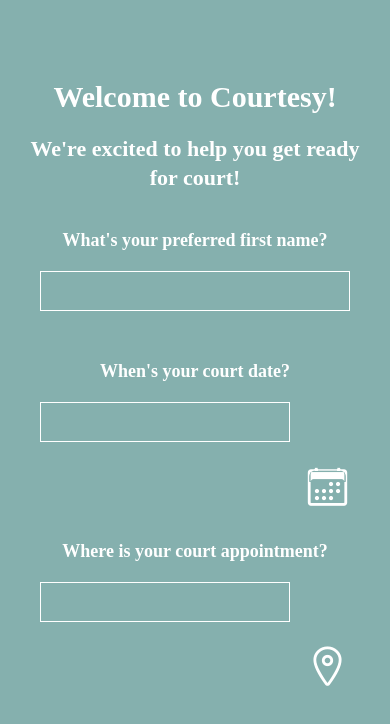
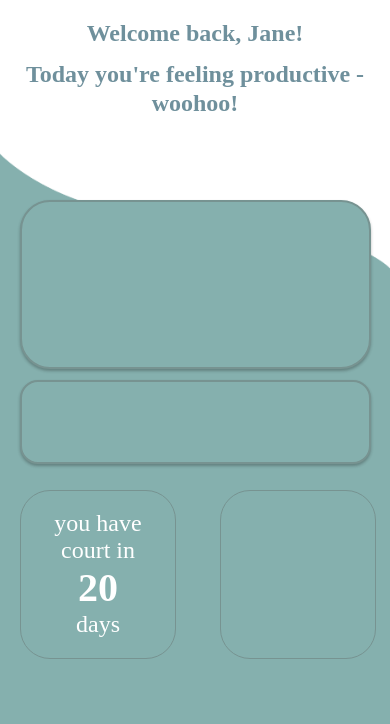
Before and after one commit to alissav30/courtesy, a React Native app: screen /Home in a window 390 px wide. Shown: the top 724 px of the page. Built offline with nearby package versions, Linux system fonts and the light colour scheme.

Commit message:
working on my plan

```diff
--- a/App.js
+++ b/App.js
@@ -4,8 +4,8 @@ import { Ionicons } from '@expo/vector-icons';
 import { NavigationContainer } from '@react-navigation/native';
 import { createBottomTabNavigator } from '@react-navigation/bottom-tabs';
 import HomeScreen from './screens/HomeScreen';
-import SignUpFlow from './screens/SignUpFlow';
-//import SignUpFlow from './screens/SignUpFlowCopy';
+//import SignUpFlow from './screens/SignUpFlow';
+import SignUpFlow from './screens/MyPlanScreen';
 
 
 // function HomeScreen() {
--- /dev/null
+++ b/screens/MyPlanScreen.js
@@ -0,0 +1,133 @@
+import * as React from 'react';
+import {
+  TouchableOpacity,
+  StyleSheet,
+  View,
+  Text,
+  SafeAreaView,
+  ImageBackground,
+} from 'react-native';
+
+const swoopBackground = require("./home_background.png");
+
+
+const HomeScreen = ({ navigation }) => {
+  return (
+      <View style={{ flex: 1, padding: 0 }}>
+        <ImageBackground source={swoopBackground} style={{width: '100%', height: '100%'}}>
+          <View style={styles.welcomeTextContainer}>
+            <Text style={styles.welcomeText}>
+              {/* Name needs to be a variable */}
+              Welcome back, Jane!
+            </Text>
+          </View>
+          <View style={styles.moodTextContainer}>
+            <Text style={styles.moodText}>
+              {/* Mood needs to be a variable */}
+              Today you're feeling productive - woohoo!
+            </Text>
+          </View>
+          {/* task module */}
+          <TouchableOpacity style={[
+            styles.module,
+            styles.dropShadow,
+            { top: 200, height: "20%" }
+          ]}/>
+          {/* call the court module */}
+          <TouchableOpacity style={[
+            styles.module,
+            styles.dropShadow,
+            { top: 380, height: "10%", borderRadius: '18px' }
+          ]}/>
+          {/* countdown module */}
+          <View style={[styles.module,
+            { top: 490, height: "20%", width: "40%", borderWidth: 1.5, borderColor: '#779391', justifyContent: "center"}
+          ]}>
+            <Text style={styles.countdownText}>you have</Text>
+            <Text style={styles.countdownText}>court in</Text>
+            {/* number needs to be a variable */}
+            <Text style={styles.countdownNumber}>20</Text>
+            <Text style={styles.countdownText}>days</Text>
+          </View>
+          {/* map module */}
+          <View style={[styles.module,
+            { top: 490, left: 220, height: "20%", width: "40%", borderWidth: 1.5, borderColor: '#779391' }
+          ]}/>
+        </ImageBackground>
+      </View>
+  );
+};
+
+const styles = StyleSheet.create({
+  button: {
+    alignItems: 'center',
+    backgroundColor: '#DDDDDD',
+    padding: 10,
+    width: 300,
+    marginTop: 16,
+  },
+  welcomeTextContainer: {
+    position: 'absolute',
+    top: 20,
+    left: 0,
+    right: 0,
+    bottom: 0,
+    alignItems: 'center',
+  },
+  welcomeText: {
+    fontFamily: "Avenir",
+    fontWeight: "bold",
+    fontSize: 24,
+    textAlign: "center",
+    color: "#6F909C",
+  },
+  moodTextContainer: {
+    position: 'absolute',
+    top: 60,
+    left: 0,
+    right: 0,
+    bottom: 0,
+    alignItems: 'center',
+  },
+  moodText: {
+    fontFamily: "Avenir",
+    fontWeight: "bold",
+    fontSize: 24,
+    lineHeight: 29,
+    textAlign: "center",
+    color: "#6F909C",
+  },
+  module: {
+    backgroundColor: "#85B0AE",
+    borderWidth: 2,
+    borderColor: "#779391",
+    position: 'absolute',
+    width: '90%',
+    height: "20%",
+    left: 20,
+    right: 0,
+    bottom: 0,
+    borderRadius: 30,
+  },
+  countdownText: {
+    color: "#fff",
+    textAlign: "center",
+    fontSize: 24,
+    fontFamily: "Avenir",
+  },
+  countdownNumber: {
+    color: "#fff",
+    textAlign: "center",
+    fontSize: 40,
+    fontWeight: "bold",
+    fontFamily: "Avenir",
+  },
+  dropShadow:  {
+    shadowColor: '#171717',
+    shadowOffset: {width: 0, height: 2},
+    shadowOpacity: 0.3,
+    shadowRadius: 3,
+  }
+});
+
+export default HomeScreen;
```
